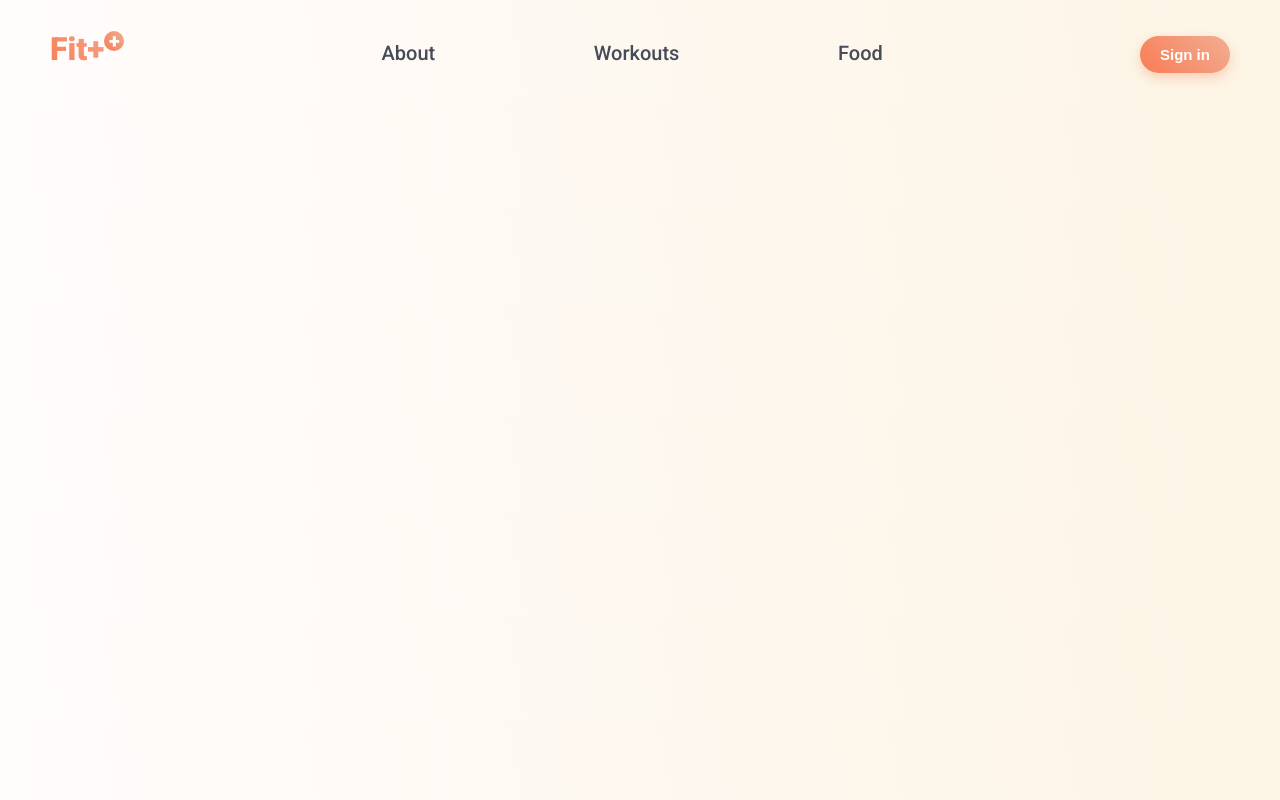
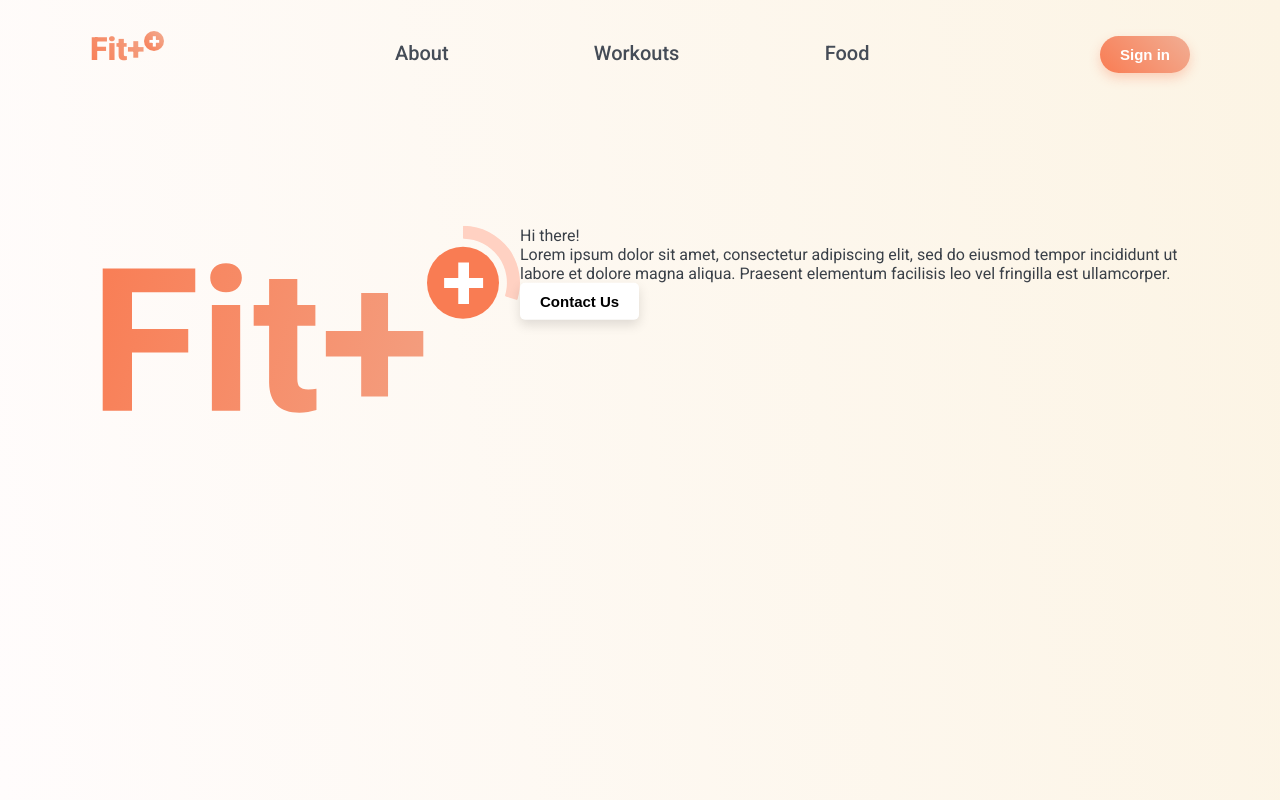
Before and after one commit to FitPlusPlus-Team/FitPlusPlus, a React (Create React App) app in the folder fitplusplus/: page /about in a window 1280 px wide. Built offline with nearby package versions, Linux system fonts and the light colour scheme.

Commit message:
started working on the about page

```diff
--- a/fitplusplus/src/components/about/about.jsx
+++ b/fitplusplus/src/components/about/about.jsx
@@ -1,12 +1,60 @@
 import React from "react";
 import Navbar from "../Navbar";
+import "./style.css";
 
 const About = () => {
   return (
-    <div>
+    <div className="main">
       <header>
         <Navbar />
       </header>
+      <div className="container">
+        <div className="logo">
+          <svg
+            width="430"
+            height="234"
+            viewBox="0 0 430 234"
+            fill="none"
+            xmlns="http://www.w3.org/2000/svg"
+          >
+            <path
+              d="M98.2422 126.895H41.9922V185H12.6953V42.8125H105.273V66.543H41.9922V103.262H98.2422V126.895ZM150.195 185H121.875V79.3359H150.195V185ZM120.215 51.9922C120.215 47.7604 121.615 44.2773 124.414 41.543C127.279 38.8086 131.152 37.4414 136.035 37.4414C140.853 37.4414 144.694 38.8086 147.559 41.543C150.423 44.2773 151.855 47.7604 151.855 51.9922C151.855 56.2891 150.391 59.8047 147.461 62.5391C144.596 65.2734 140.788 66.6406 136.035 66.6406C131.283 66.6406 127.441 65.2734 124.512 62.5391C121.647 59.8047 120.215 56.2891 120.215 51.9922ZM207.324 53.3594V79.3359H225.391V100.039H207.324V152.773C207.324 156.68 208.073 159.479 209.57 161.172C211.068 162.865 213.932 163.711 218.164 163.711C221.289 163.711 224.056 163.483 226.465 163.027V184.414C220.931 186.107 215.234 186.953 209.375 186.953C189.583 186.953 179.492 176.96 179.102 156.973V100.039H163.672V79.3359H179.102V53.3594H207.324ZM298.047 105.41H333.301V130.898H298.047V170.742H271.191V130.898H235.84V105.41H271.191V67.2266H298.047V105.41Z"
+              fill="url(#paint0_linear)"
+            />
+            <circle cx="373" cy="57" r="36" fill="#F97C53" />
+            <path
+              d="M373 1C373 0.447715 373.448 -0.000916557 374 0.00877146C382.636 0.160282 391.129 2.27262 398.836 6.19147C406.84 10.2615 413.769 16.165 419.059 23.4208C424.349 30.6767 427.85 39.0797 429.276 47.9451C430.65 56.4812 430.063 65.2135 427.565 73.4817C427.405 74.0104 426.841 74.2995 426.316 74.1305L415.754 70.7369C415.228 70.568 414.94 70.005 415.097 69.4755C416.965 63.1719 417.395 56.5247 416.349 50.0251C415.25 43.1962 412.553 36.7235 408.479 31.1344C404.404 25.5453 399.066 20.998 392.901 17.8629C387.033 14.879 380.573 13.2548 374 13.1051C373.448 13.0925 373 12.646 373 12.0937L373 1Z"
+              fill="#FFD1C2"
+            />
+            <path
+              d="M379.003 52.1755H393.105V62.3708H379.003V78.3083H368.261V62.3708H354.121V52.1755H368.261V36.9021H379.003V52.1755Z"
+              fill="white"
+            />
+            <defs>
+              <linearGradient
+                id="paint0_linear"
+                x1="0"
+                y1="0"
+                x2="527.278"
+                y2="141.385"
+                gradientUnits="userSpaceOnUse"
+              >
+                <stop stop-color="#F97C53" />
+                <stop offset="1" stop-color="#F1AE94" />
+              </linearGradient>
+            </defs>
+          </svg>
+        </div>
+        <div className="textContainer">
+          <div className="greeting">Hi there!</div>
+          <div className="quote">
+            Lorem ipsum dolor sit amet, consectetur adipiscing elit, sed do
+            eiusmod tempor incididunt ut labore et dolore magna aliqua. Praesent
+            elementum facilisis leo vel fringilla est ullamcorper.
+          </div>
+          <button className="contactBtn">Contact Us</button>
+        </div>
+      </div>
     </div>
   );
 };
--- /dev/null
+++ b/fitplusplus/src/components/about/style.css
@@ -0,0 +1,15 @@
+@import "../../styles/main.css";
+
+.main {
+  height: 100vh;
+}
+
+.container {
+  display: flex;
+  position: relative;
+  top: 35%;
+  transform: translate(0, -65%);
+  padding: 0 50px;
+  max-width: 1200px;
+  margin: auto;
+}
--- a/fitplusplus/src/styles/main.css
+++ b/fitplusplus/src/styles/main.css
@@ -7,7 +7,7 @@
     rgb(252, 244, 228)
   );
   --background-secondary: white;
-  --background-tertiary: #F4F4F4;
+  --background-tertiary: #f4f4f4;
   --color-1: #3a4048;
   --color-2: #454c57;
   --accent: #f97c53;
@@ -18,19 +18,22 @@
 
 @media (prefers-color-scheme: dark) {
   :root {
-    --background-main: linear-gradient(
-      80deg,
-      #142236,
-      #3C1F0F
-    );
+    --background-main: linear-gradient(80deg, #142236, #3c1f0f);
     --background-secondary: #282832;
     --background-tertiary: #3a4048;
     --color-1: white;
-    --color-2: rgb(220,220,220);
+    --color-2: rgb(220, 220, 220);
     --accent: #f97c53;
     --accent-gradient: linear-gradient(45deg, #f97c53, #f1ae94);
     --accent-shadow: 0px 5px 12px #f97c5330;
     --shadow-1: 0px 5px 12px #00000040;
   }
+}
 
+* {
+  box-sizing: border-box;
 }
+
+p {
+  font-family: "open sans";
+}
```
